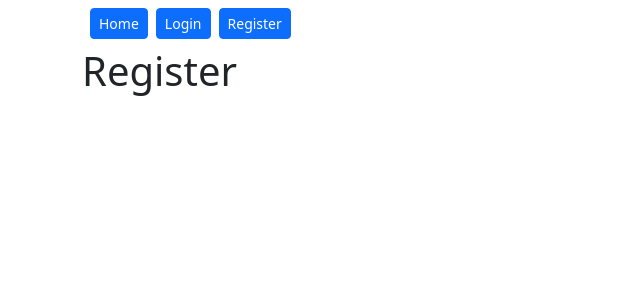
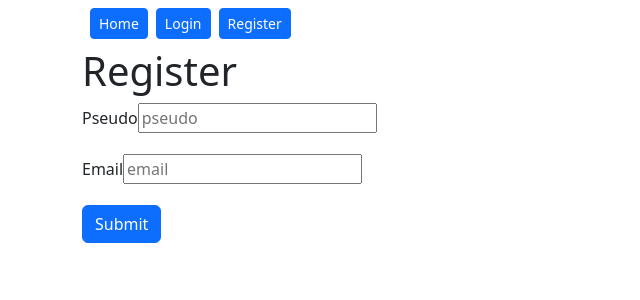
Before and after one commit to laurentbedu/blog-auth, a React (Create React App) app: page /register in a window 1280 px wide. Shown: the top 300 px of the page, without its empty margins (0-640 px from the left). Built offline with nearby package versions, Linux system fonts and the light colour scheme; no server answers.

Commit message:
Tp-Auth-11

```diff
--- a/src/screens/RegisterScreen.jsx
+++ b/src/screens/RegisterScreen.jsx
@@ -12,6 +12,30 @@ export default function RegisterScreen() {
   return (
     <>
       <h1>Register</h1>
+      <form noValidate className="w-50"
+            onSubmit={handleSubmit(formSubmit, formInvalid)}>
+        <div className="mb-3">
+          <label htmlFor="pseudo-input" className="form-label">
+            Pseudo <i className={"text-danger"}>{errors.pseudo ? " *" : " " }</i>
+          </label>
+          <input id="pseudo-input" type="text" placeholder="pseudo"
+                {...register("pseudo", { required: true, minLength: 3 })} />
+          <i className={"text-danger d-block"}>{errors.pseudo ? "* at least 3 chars" : " " }</i>
+        </div>
+
+        <div className="mb-3">
+          <label htmlFor="email-input" className="form-label">
+            Email <i className={"text-danger"}>{errors.email ? " *" : " " }</i>
+          </label>
+          <input id="email-input" type="email" placeholder="email"
+                {...register("email", { required: true, pattern: /^[\w-\.]+@([\w-]+\.)+[\w-]{2,4}$/i })} />
+          <i className={"text-danger d-block"}>{errors.email ? "* must be a valid email address" : " " }</i>
+        </div>
+
+        <button type="submit" className="btn btn-primary">
+          Submit
+        </button>
+      </form>
     </>
   );
 }
```
